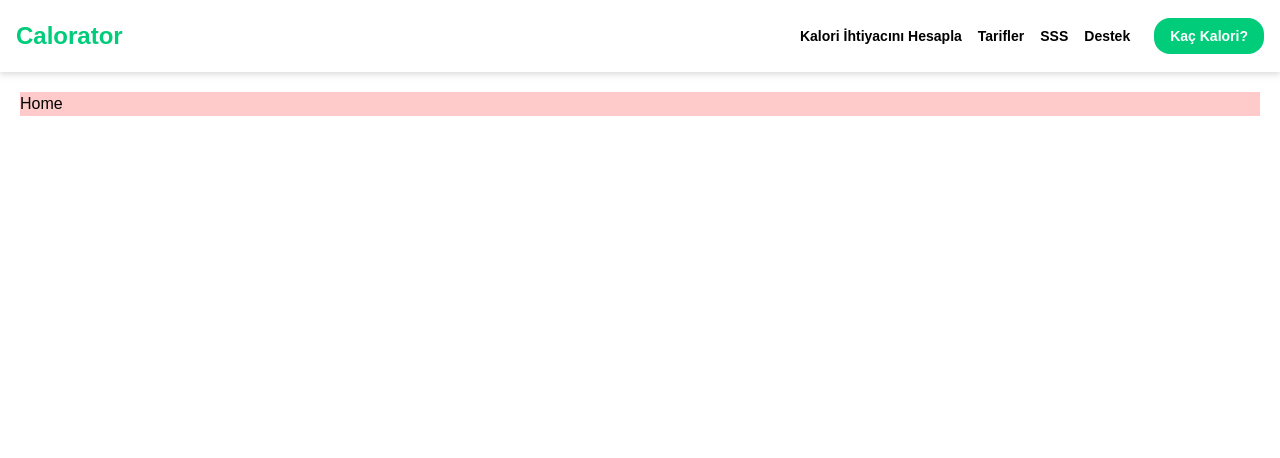
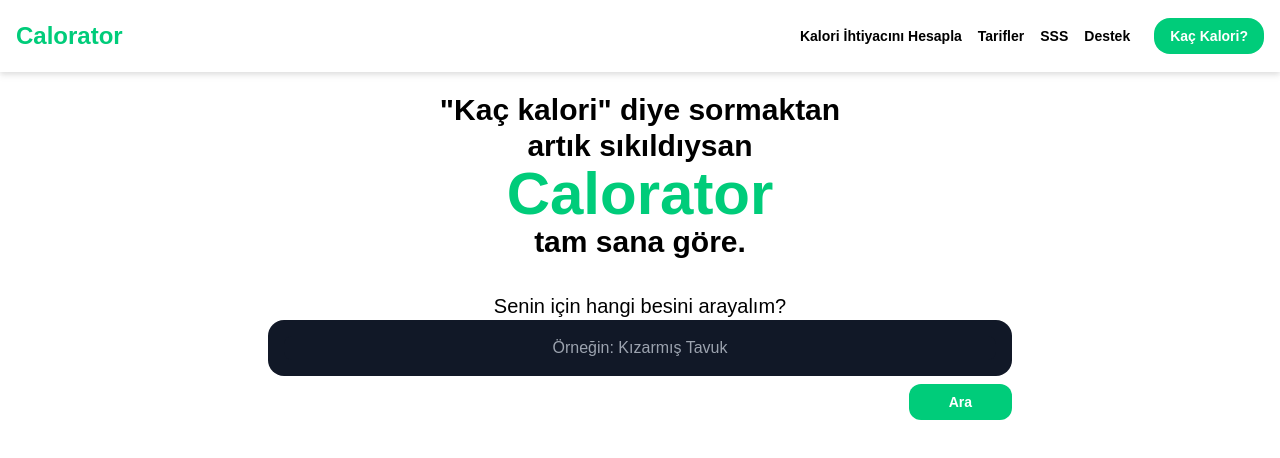
Before and after one commit to eraykaraman/CaloratorClient, a React (Vite) app: page / in a window 1280 px wide. Shown: the top 458 px of the page. Built offline with nearby package versions, Linux system fonts and the light colour scheme.

Commit message:
navbar ok searchbar ok

```diff
--- a/src/assets/css/index.css
+++ b/src/assets/css/index.css
@@ -1,3 +1,7 @@
 @tailwind base;
 @tailwind components;
 @tailwind utilities;
+body {
+    -webkit-font-smoothing: antialiased; /* Chrome, Safari, Opera */
+    -moz-osx-font-smoothing: grayscale; /* Firefox */
+  }
--- a/src/pages/Home/index.tsx
+++ b/src/pages/Home/index.tsx
@@ -1,16 +1,33 @@
-import React from 'react'
-import Navbar from '../../components/Navbar'
+import React from 'react';
+import Navbar from '../../components/Navbar';
 
 const Home = () => {
   return (
-    <div>
-      <Navbar/>
-      <div className='m-5 bg-red-200'>
-      Home
+    <div >
+      <Navbar />
+      <div className='m-5 text-center'>
+        <div className='slogan'>
+          <span className='text-3xl  font-semibold'>"Kaç kalori" diye sormaktan </span> <br/>
+          <span className='text-3xl font-semibold'>artık sıkıldıysan</span> <br/>
+          <span className='text-6xl font-bold text-green'>Calorator</span> <br/>
+          <span className='text-3xl font-semibold'>tam sana göre.</span>
+        </div>
+        <div className='search-container w-3/5 mx-auto mt-8'>
+          <p className='text-xl'>Senin için hangi besini arayalım?</p>
+          <div className='search flex items-center justify-between bg-gray-900 p-4 rounded-2xl'>
+            <input
+              type='text'
+              placeholder='Örneğin: Kızarmış Tavuk'
+              className='flex-1 w-10 bg-gray-900 text-white rounded-lg focus:outline-none text-center'
+            />
+          </div>
+          <div className="flex mt-2 justify-end">
+            <button className="bg-green hover:bg-green-500 text-white text-sm font-semibold py-2 px-10 rounded-xl transition duration-300 ease-in-out">Ara</button>
+          </div>
+        </div>
       </div>
-
     </div>
-  )
+  );
 }
 
-export default Home
+export default Home;
```
